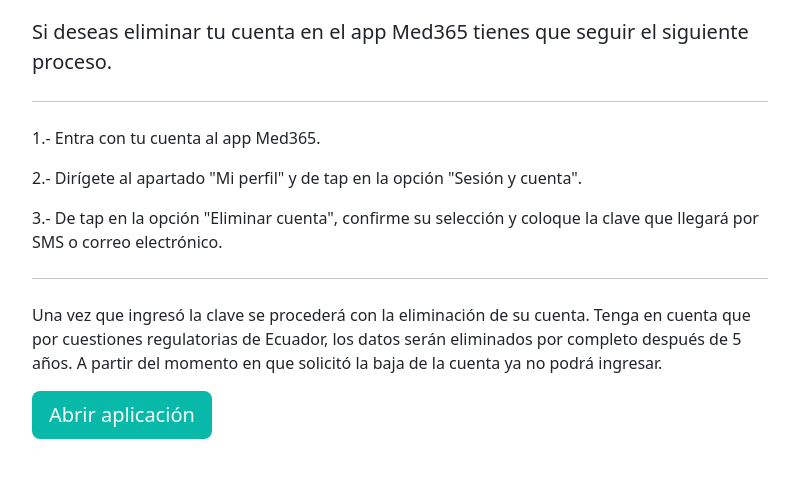
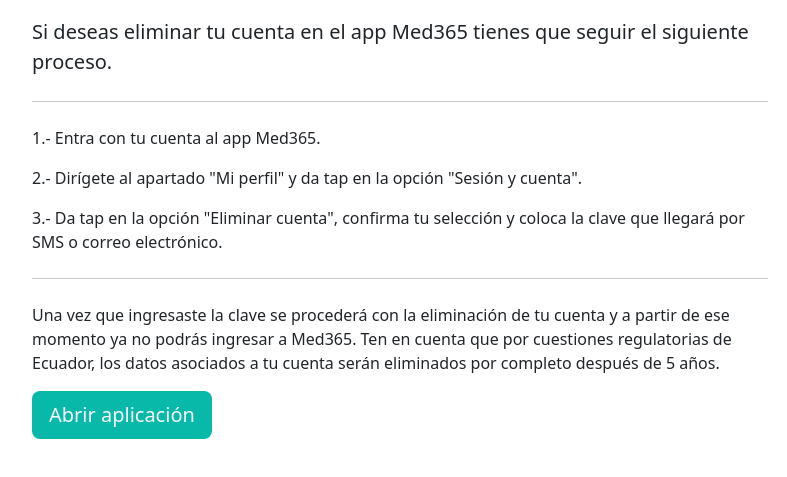
Before and after one commit to jobeto/med365, a plain HTML site: page borrado.html in a window 1280 px wide. Shown: the part 173-650 px from the top of the page, without its empty margins (240-1027 px from the left). Drawn offline with nearby package versions, Linux system fonts and the light colour scheme.

Commit message:
Ajuste texto
Ajuste texto

```diff
--- a/borrado.html
+++ b/borrado.html
@@ -32,10 +32,10 @@
                         <p class="lead">Si deseas eliminar tu cuenta en el app Med365 tienes que seguir el siguiente proceso.</p>
                         <hr class="my-4">
                         <p>1.- Entra con tu cuenta al app Med365.</p>
-                        <p>2.- Dir&iacute;gete al apartado "Mi perfil" y de tap en la opci&oacute;n "Sesi&oacute;n y cuenta".</p>
-                        <p>3.- De tap en la opci&oacute;n "Eliminar cuenta", confirme su selecci&oacute;n y coloque la clave que llegar&aacute; por SMS o correo electr&oacute;nico.</p>
+                        <p>2.- Dir&iacute;gete al apartado "Mi perfil" y da tap en la opci&oacute;n "Sesi&oacute;n y cuenta".</p>
+                        <p>3.- Da tap en la opci&oacute;n "Eliminar cuenta", confirma tu selecci&oacute;n y coloca la clave que llegar&aacute; por SMS o correo electr&oacute;nico.</p>
                         <hr class="my-4">
-                        <p>Una vez que ingres&oacute; la clave se proceder&aacute; con la eliminaci&oacute;n de su cuenta. Tenga en cuenta que por cuestiones regulatorias de Ecuador, los datos ser&aacute;n eliminados por completo despu&eacute;s de 5 a&ntildeos. A partir del momento en que solicit&oacute; la baja de la cuenta ya no podr&aacute; ingresar.</p>
+                        <p>Una vez que ingresaste la clave se proceder&aacute; con la eliminaci&oacute;n de tu cuenta y a partir de ese momento ya no podrás ingresar a Med365. Ten en cuenta que por cuestiones regulatorias de Ecuador, los datos asociados a tu cuenta ser&aacute;n eliminados por completo despu&eacute;s de 5 a&ntildeos. </p>
                         <p class="lead">
                           <a class="btn btn-lg text-light" href="#" onclick="abreApp();" role="button" style="background-color: #08B9A9;">Abrir aplicaci&oacute;n</a>
                         </p>
```
